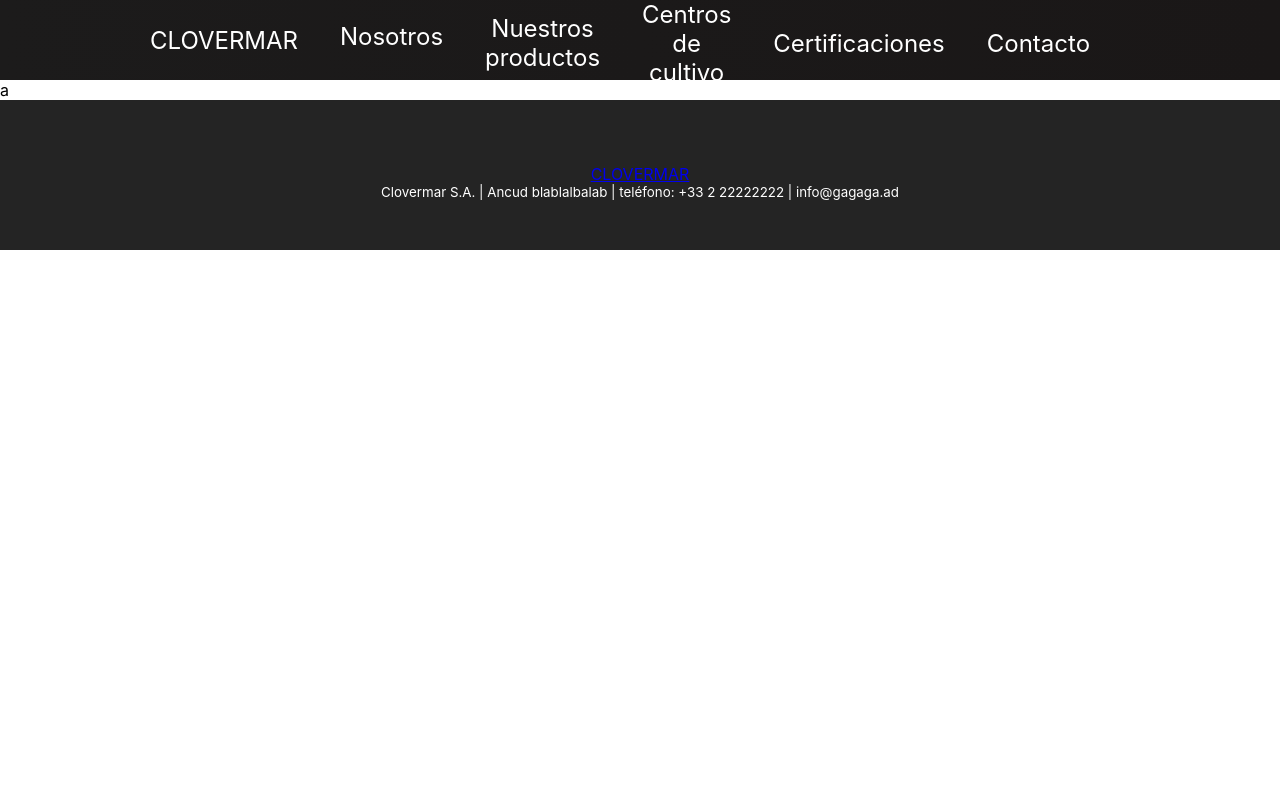
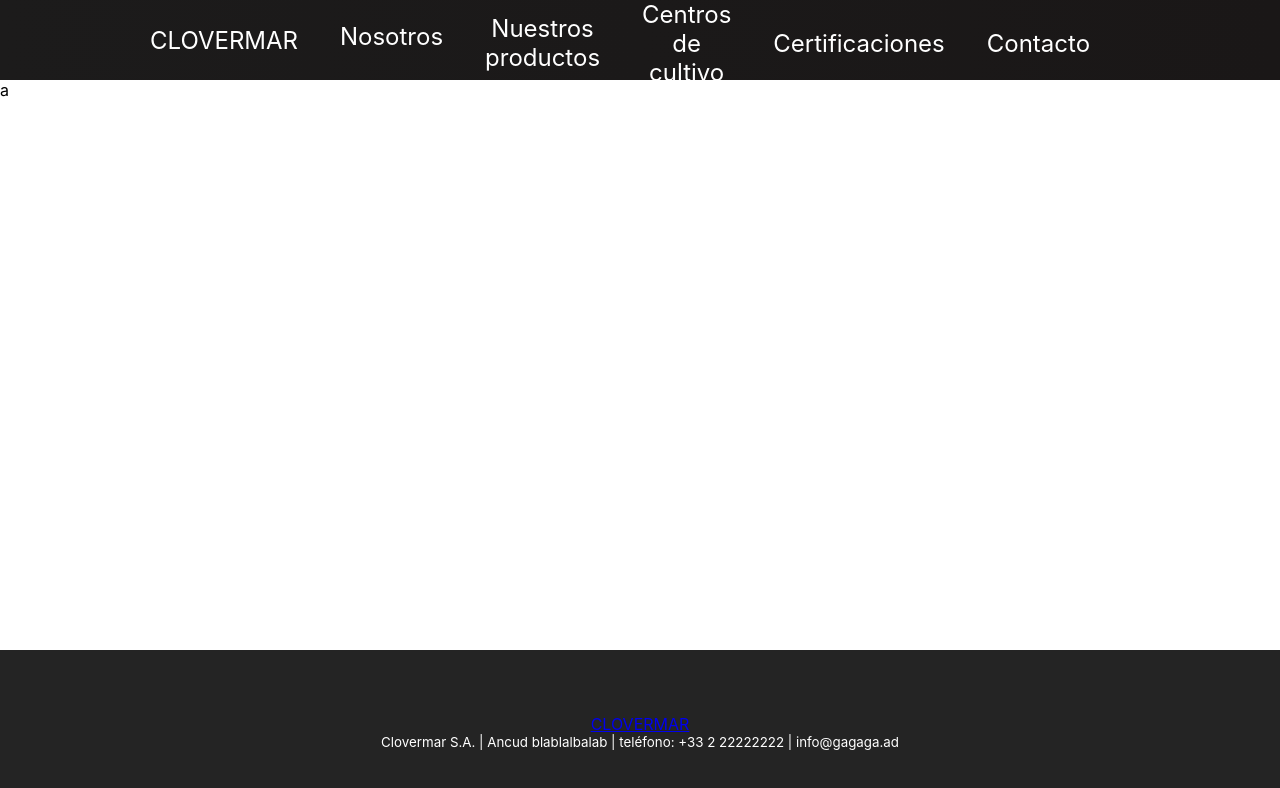
Before and after one commit to recmera/clovermar.cl, a React (Create React App) app: page /contacto in a window 1280 px wide. Shown: the top 788 px of the page. Built offline with nearby package versions, Linux system fonts and the light colour scheme.

Commit message:
footer fijado en bottom

```diff
--- a/src/componentes/Footer.css
+++ b/src/componentes/Footer.css
@@ -5,7 +5,9 @@
     flex-direction: column;
     justify-content: center;
     align-items: center;
-    position: relative;
+    position: absolute;
+    bottom: 0px;
+    width:100%;
 
 }
 .website-rights {
```
